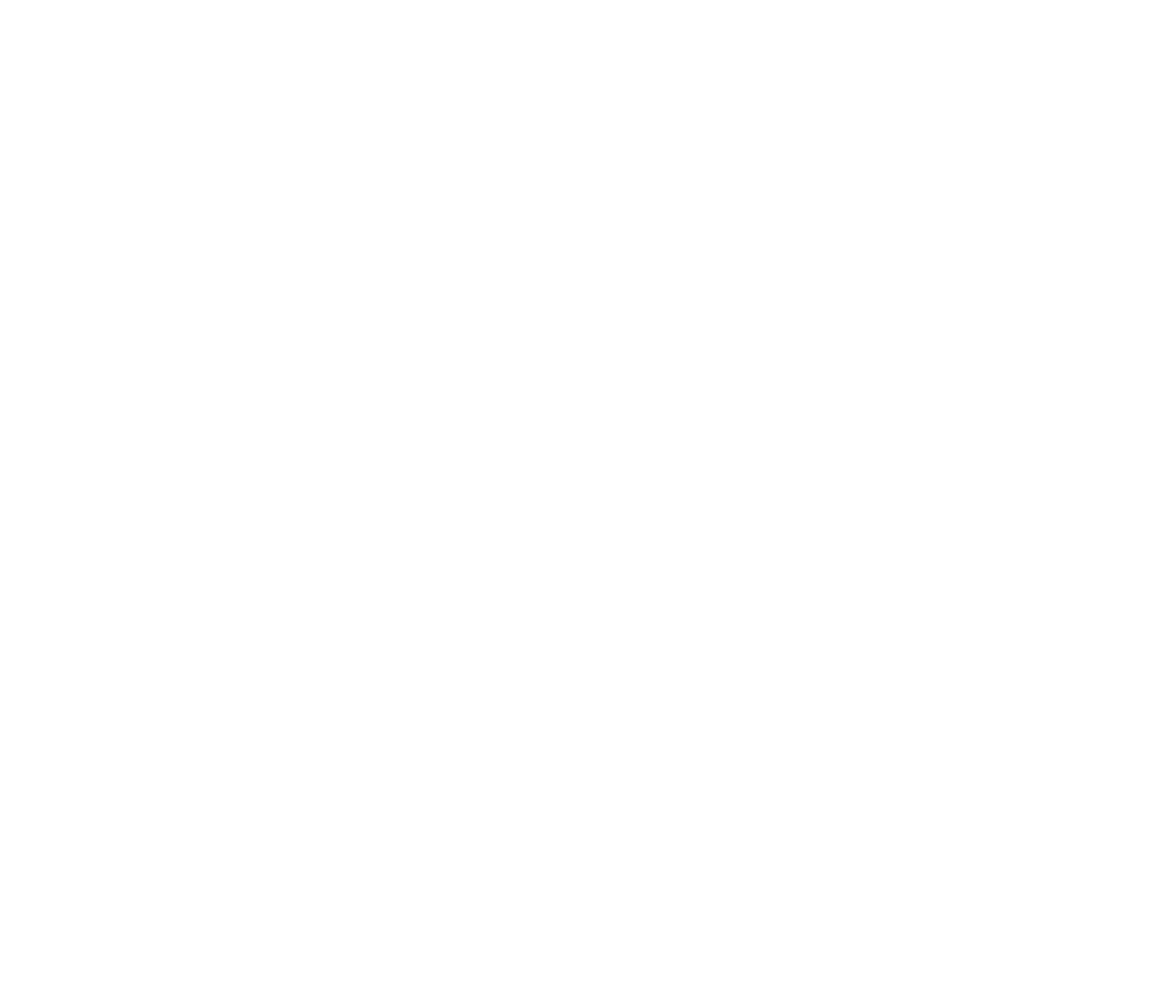
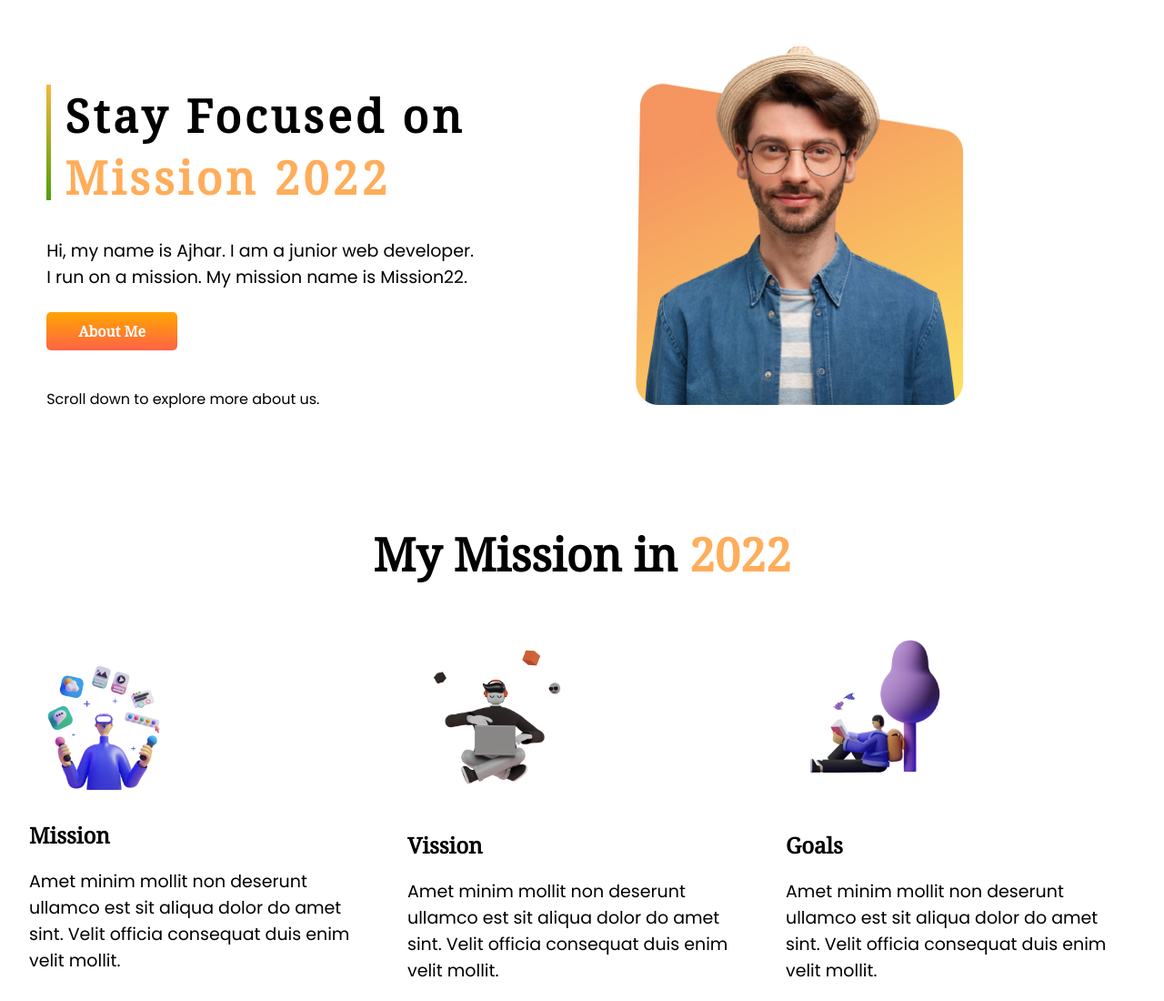
Before and after one commit to ajhar10/developer.portfolio1, a plain HTML site: page index.html in a window 1280 px wide. Shown: the whole page at 91% size. Before the commit the page ends 800 px from the top, so only its background shows below. Drawn offline with Linux system fonts and the light colour scheme.

Commit message:
upper and mission section

```diff
--- a/index.html
+++ b/index.html
@@ -7,8 +7,49 @@
     <meta name="viewport" content="width=device-width, initial-scale=1.0">
     <link rel="stylesheet" href="style.css">
     <link rel="shortcut icon" href="images/favicon.png" type="image/x-icon" sizes="26x26">
+    <link rel="preconnect" href="https://fonts.googleapis.com">
+    <link rel="preconnect" href="https://fonts.gstatic.com" crossorigin>
+    <link href="https://fonts.googleapis.com/css2?family=Josefin+Sans&family=Noto+Serif&family=Poppins&display=swap"
+        rel="stylesheet">
     <title>My Portfolio</title>
 </head>
+<section id="upper-container" class="flexible-section">
+    <div id="stay-focuse" class="half-width">
+        <h1 class="mission-heading">Stay Focused on <br><span class="orange-text">Mission 2022</span> </h1>
+        <p>Hi, my name is Ajhar. I am a junior web developer. I run on a mission. My mission name is Mission22.</p>
+        <a class="link-button" target="_blank" href="https://www.linkedin.com/in/ajhar41/">About Me</a>
+        <p id="scroll">Scroll down to explore more about us.</p>
+    </div>
+    <div class="half-width">
+        <img src="images/person.png" alt="" srcset="">
+    </div>
+</section>
+
+<section id="mission-container">
+    <h1>My Mission in <span class="orange-text">2022</span></h1><br>
+    <div class="flexible-section">
+        <div id="first-item" class="mission-item">
+            <img src="images/illustrator-1.png" alt="mission">
+            <h2>Mission</h2>
+            <p>Amet minim mollit non deserunt ullamco est sit aliqua dolor do amet sint. Velit officia consequat duis
+                enim velit mollit.</p>
+        </div>
+        <div id="second-item" class="mission-item">
+            <img src="images/illustrator-2.png" alt="mission">
+            <h2>Vission</h2>
+            <p>Amet minim mollit non deserunt ullamco est sit aliqua dolor do amet sint. Velit officia consequat duis
+                enim velit mollit.</p>
+        </div>
+        <div id="third-item" class="mission-item">
+            <img src="images/illustrator-3.png" alt="mission">
+            <h2>Goals</h2>
+            <p>Amet minim mollit non deserunt ullamco est sit aliqua dolor do amet sint. Velit officia consequat duis
+                enim velit mollit.</p>
+        </div>
+
+    </div>
+
+</section>
 
 <body>
 
--- a/style.css
+++ b/style.css
@@ -0,0 +1,73 @@
+body{
+    font-family: 'Noto Serif', serif;
+    /*font-family: 'Josefin Sans', sans-serif;
+    font-family: 'Noto Serif', serif;
+    font-family: 'Poppins', sans-serif;*/
+    margin: 0 ;
+}
+h1{
+    font-size: 50px;
+    font-weight: bold;
+}
+p{
+    font-size: 19px;
+    font-family: 'Poppins', sans-serif;
+}
+
+.flexible-section{
+    display: flex;
+   justify-content: space-evenly;
+   flex-wrap: wrap or wrap-reverse;
+
+}
+.half-width{
+    width: 50%;
+    padding:4%;
+}
+.half-width img{
+    width: 70%;
+}
+.mission-heading{
+    border-left: 5px solid;
+    height: 127px;
+    border-image: linear-gradient(#f6b73c, #4d9f0c);
+    border-image-slice: 1;
+    line-height: 68px;
+    padding-left: 15px;
+    letter-spacing: 4px;
+
+}
+.orange-text{
+    color: #ffad5a;
+}
+#stay-focuse p{
+    padding-right: 60px;
+    padding-bottom: 15px;
+}
+.link-button{
+    background-image: linear-gradient(orange,tomato);
+    padding: 10px 35px;
+    border-radius: 5px;
+    font-weight: 700;
+    text-decoration: none;
+    color: #fff;
+}
+#scroll{
+    padding-top: 35px;
+    font-size: 16px;
+}
+
+#mission-container h1{
+    text-align: center;
+    margin-bottom: 30px;
+}
+.mission-item{
+    width: 30%;
+
+}
+.mission-item img{
+    width: 50%;
+}
+#first-item{
+    padding-left: 0px;
+}
```
Also changed, not shown: images/illustrator-1.png (added), images/illustrator-2.png (added), images/illustrator-3.png (added), images/person.png (added).
